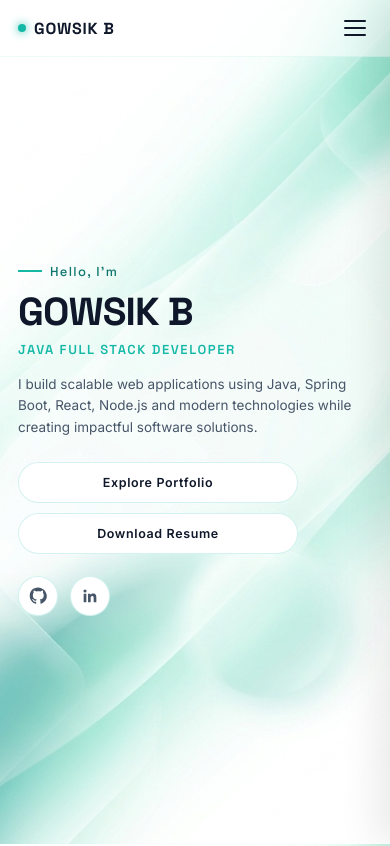
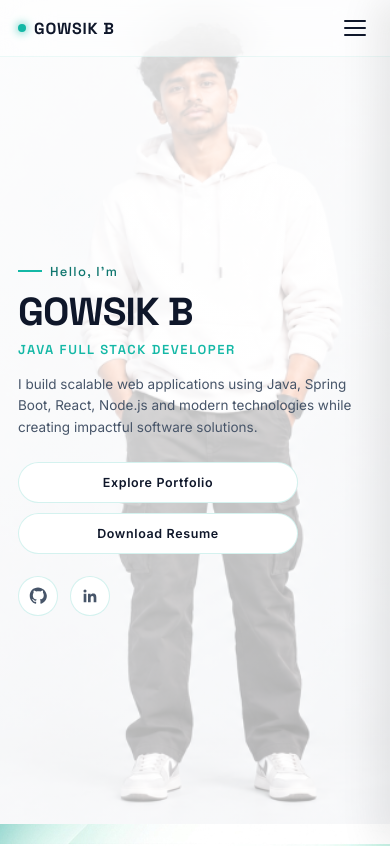
Before and after one commit to gowsik02/Gowsik.Off, a website built with Vite: page index.html in a window 390 px wide. Shown: the top 846 px of the page. Built offline with nearby package versions, Linux system fonts and the light colour scheme; a web font is replaced by a local one.

Commit message:
feat: add global stylesheet, layout designs, and site assets

```diff
--- a/gowsik.off/assets/index-C1s3FwR4.css
+++ b/gowsik.off/assets/index-C1s3FwR4.css
@@ -471,7 +471,8 @@ button {
 }
 
 #hero {
-    position: relative
+    position: relative;
+    align-items: flex-start;
 }
 
 .bg-hero {
@@ -480,18 +481,19 @@ button {
     right: 0;
     bottom: 0;
     left: 0;
-    display: flex;
     width: 100%;
     height: 100%;
     z-index: 0;
-    pointer-events: none
+    pointer-events: none;
+    background-image: url('/assets/gowsik-home.png');
+    background-size: cover;
+    background-position: right center;
+    background-repeat: no-repeat;
 }
 
 .bg-hero-left,
 .bg-hero-right {
-    width: 50%;
-    height: 100%;
-    background: transparent
+    display: none;
 }
 
 .hero-grid {
@@ -2193,6 +2195,11 @@ button {
         justify-content: center;
         align-items: flex-start
     }
+    .bg-hero {
+        background-image: linear-gradient(135deg, rgba(255, 255, 255, 0.88) 0%, rgba(255, 255, 255, 0.65) 100%), url('/assets/gowsik-home.png');
+        background-size: cover;
+        background-position: 70% center;
+    }
     .hero-grid {
         max-width: 100%;
         padding: 0;
--- a/src/style.css
+++ b/src/style.css
@@ -481,18 +481,19 @@ button {
     right: 0;
     bottom: 0;
     left: 0;
-    display: flex;
     width: 100%;
     height: 100%;
     z-index: 0;
-    pointer-events: none
+    pointer-events: none;
+    background-image: url('/assets/gowsik-home.png');
+    background-size: cover;
+    background-position: right center;
+    background-repeat: no-repeat;
 }
 
 .bg-hero-left,
 .bg-hero-right {
-    width: 50%;
-    height: 100%;
-    background: transparent
+    display: none;
 }
 
 .hero-grid {
@@ -2194,6 +2195,11 @@ button {
         justify-content: center;
         align-items: flex-start
     }
+    .bg-hero {
+        background-image: linear-gradient(135deg, rgba(255, 255, 255, 0.88) 0%, rgba(255, 255, 255, 0.65) 100%), url('/assets/gowsik-home.png');
+        background-size: cover;
+        background-position: 70% center;
+    }
     .hero-grid {
         max-width: 100%;
         padding: 0;
```
Also changed, not shown: dist/assets/gowsik-home.png (added), dist/assets/index-BtukziTb.css (added), dist/assets/index-CCpsyL20.css (deleted), dist/assets/index-D_nZ7-MD.js (renamed from dist/assets/index-CyyuZPE4.js), dist/index.html, gowsik.off/assets/gowsik-home.png (added), public/assets/gowsik-home.png (added).
